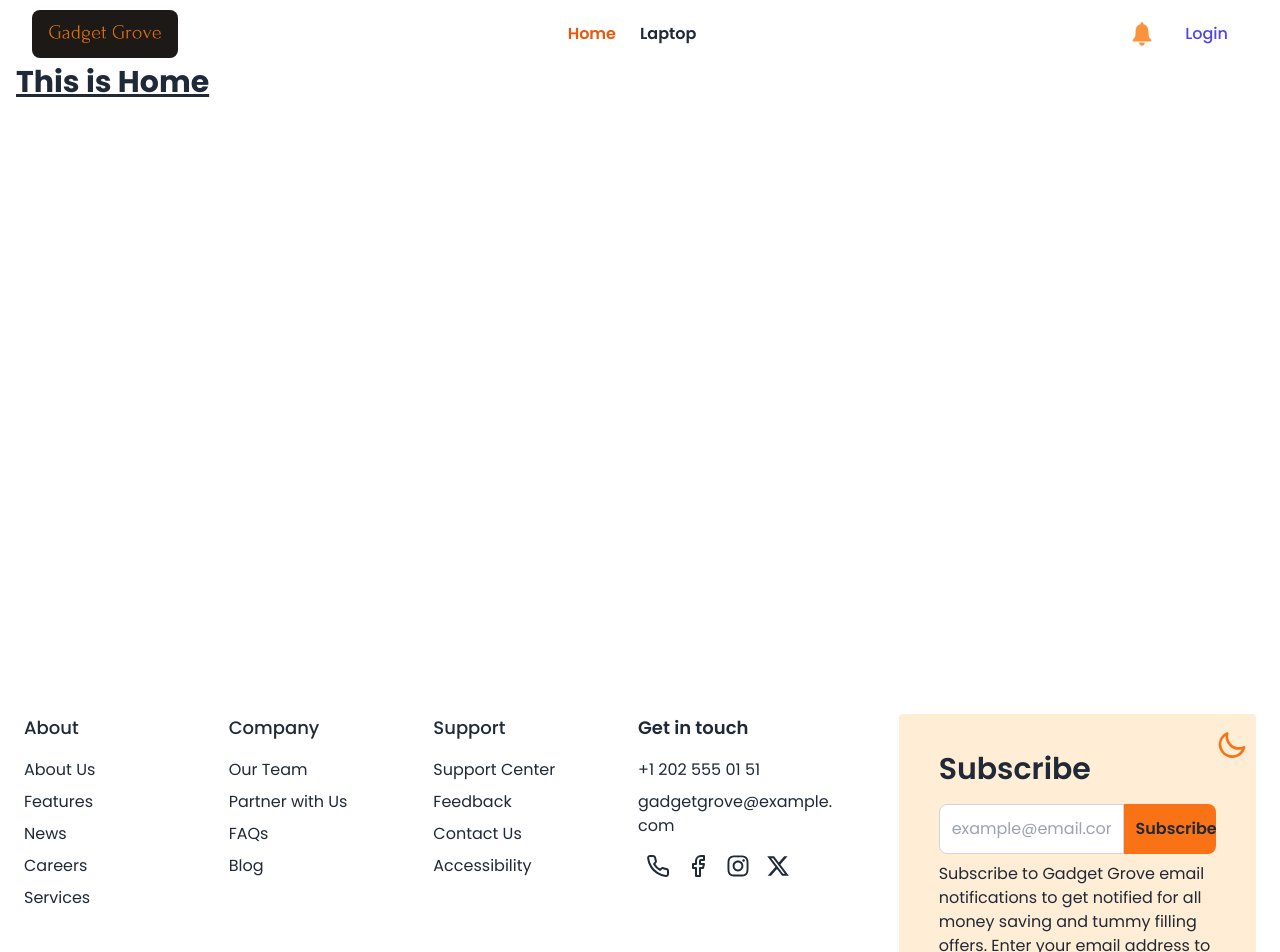
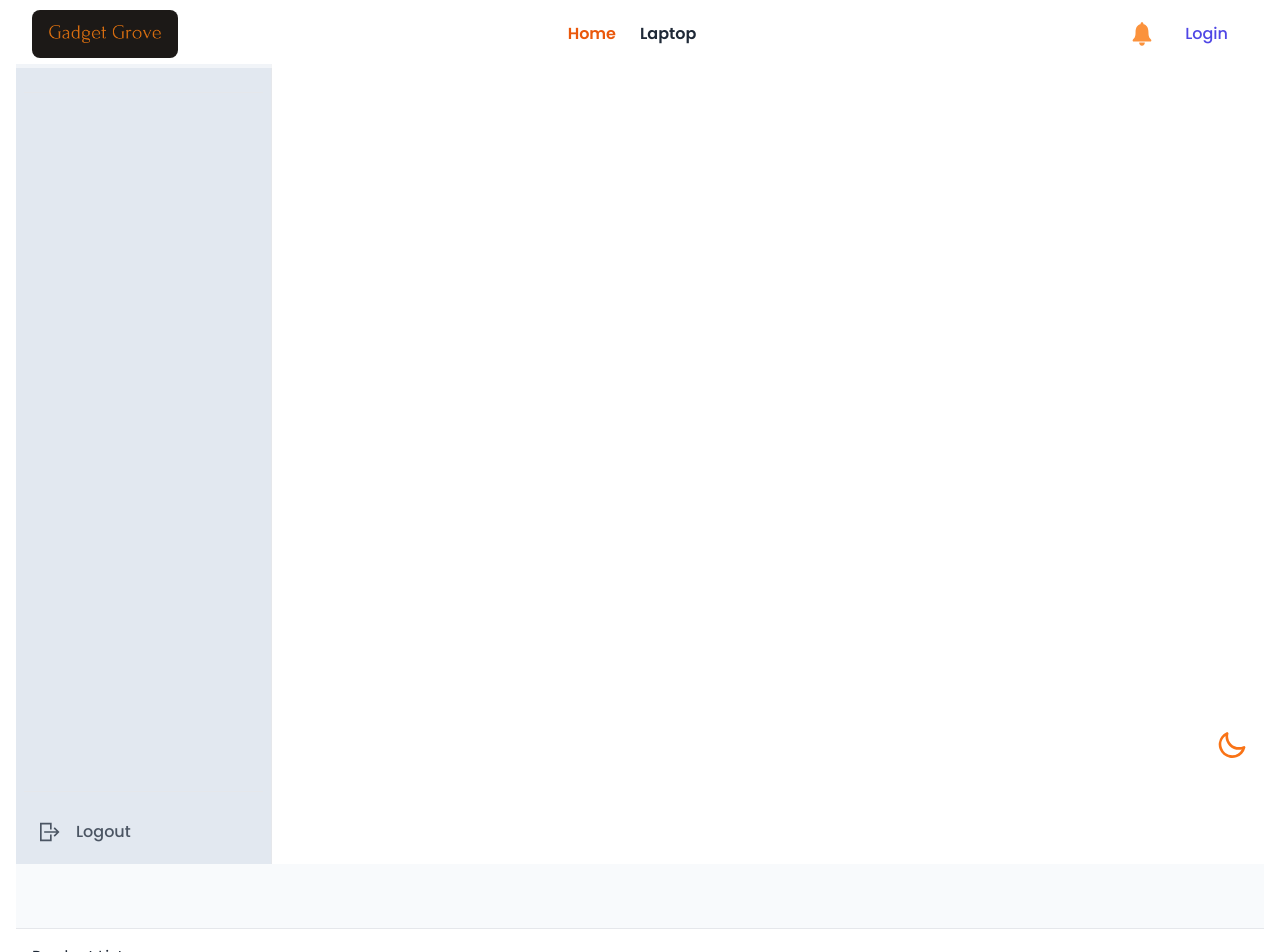
Before and after one commit to JuborajSujon/gadget-grove-frontend, a React (Vite) app: page / in a window 1280 px wide. Shown: the top 952 px of the page. Built offline with nearby package versions, Linux system fonts and the light colour scheme; no server answers.

Commit message:
Added sidebar and filter bar

```diff
--- /dev/null
+++ b/src/components/ProductNav/ProductNav.jsx
@@ -0,0 +1,35 @@
+import { FaFilter } from "react-icons/fa";
+import PropTypes from "prop-types";
+
+const ProductNav = ({ handleToggle }) => {
+  return (
+    <div className="sticky top-0 left-0 right-0 z-10 w-full bg-slate-50 dark:bg-slate-700 border-b border-gray-200">
+      {/* Small Screen Navbar */}
+      <div className=" dark:bg-slate-700 text-gray-800 flex justify-between">
+        {/* Humburger and Logo */}
+        <div className="flex items-center md:hidden">
+          <button
+            onClick={handleToggle}
+            className="mobile-menu-button p-4 focus:outline-none focus:bg-gray-200">
+            <FaFilter className="h-5 w-5 dark:text-slate-300" />
+          </button>
+        </div>
+
+        {/* Navbar */}
+        <div className="flex-1 dark:bg-slate-700">
+          <div className="navbar ">
+            {/* Search Bar input field */}
+            <div className="flex-1"></div>
+          </div>
+        </div>
+      </div>
+    </div>
+  );
+};
+
+ProductNav.propTypes = {
+  handleToggle: PropTypes.func,
+  isActive: PropTypes.bool,
+};
+
+export default ProductNav;
--- /dev/null
+++ b/src/components/Sidebar/Sidebar.jsx
@@ -0,0 +1,78 @@
+import { GrLogout } from "react-icons/gr";
+import { useNavigate } from "react-router-dom";
+import PropTypes from "prop-types";
+import useAuth from "./../../Hooks/useAuth";
+
+const Sidebar = ({ handleToggle, isActive }) => {
+  const { userSignOut, setUser } = useAuth();
+  const navigate = useNavigate();
+
+  // Logout Handler
+  const handleLogout = async () => {
+    try {
+      await userSignOut();
+      setUser(null);
+      navigate("/");
+    } catch (error) {
+      console.log(error.message);
+    }
+  };
+  return (
+    <>
+      {/* Sidebar */}
+
+      <div
+        className={`md:flex flex-col justify-between overflow-x-hidden border-r border-gray-200 bg-slate-200 dark:bg-slate-800  space-y-6 px-2 py-3 z-20 min-h-screen w-64 ${
+          isActive ? "translate-x-0" : "-translate-x-full"
+        } transform md:translate-x-0 md:static fixed top-0 left-0 h-full transition-transform duration-200 ease-in-out`}>
+        <div>
+          <div className="flex justify-end border-b border-gray-200  pb-4">
+            <button
+              onClick={handleToggle}
+              className="btn btn-circle btn-sm md:hidden">
+              <svg
+                xmlns="http://www.w3.org/2000/svg"
+                className="h-4 w-4"
+                fill="none"
+                viewBox="0 0 24 24"
+                stroke="currentColor">
+                <path
+                  strokeLinecap="round"
+                  strokeLinejoin="round"
+                  strokeWidth="2"
+                  d="M6 18L18 6M6 6l12 12"
+                />
+              </svg>
+            </button>
+          </div>
+
+          {/* Filter Menu */}
+          <div className="flex flex-col justify-between flex-1">
+            {/* Filter Menu */}
+          </div>
+        </div>
+
+        <div>
+          <hr />
+
+          {/* Profile Menu */}
+
+          <button
+            onClick={handleLogout}
+            className="flex w-full items-center px-4 py-2 mt-5 text-gray-600 hover:bg-orange-100 rounded-md hover:text-gray-700 transition-colors duration-300 transform">
+            <GrLogout className="w-5 h-5 dark:text-slate-300" />
+
+            <span className="mx-4 dark:text-slate-300 font-medium">Logout</span>
+          </button>
+        </div>
+      </div>
+    </>
+  );
+};
+
+Sidebar.propTypes = {
+  handleToggle: PropTypes.func,
+  isActive: PropTypes.bool,
+};
+
+export default Sidebar;
--- a/src/pages/Home/Home.jsx
+++ b/src/pages/Home/Home.jsx
@@ -1,11 +1,31 @@
 import { Helmet } from "react-helmet-async";
+import { useState } from "react";
+import Sidebar from "../../components/Sidebar/Sidebar";
+import ProductNav from "../../components/ProductNav/ProductNav";
 const Home = () => {
+  const [isActive, setActive] = useState(false);
+  // Sidebar Responsive Handler
+  const handleToggle = () => {
+    setActive(!isActive);
+  };
+
   return (
     <div className="mt-16 px-4">
       <Helmet>
         <title>Home</title>
       </Helmet>
-      <h2 className="text-3xl font-bold underline">This is Home</h2>
+      <div className="relative">
+        <Sidebar handleToggle={handleToggle} isActive={isActive} />
+      </div>
+
+      {/* dashboard dynamic content */}
+      <div className="flex flex-col flex-grow overflow-hidden ">
+        {/* navbar */}
+        <ProductNav handleToggle={handleToggle} isActive={isActive} />
+        <div className="flex-grow p-4 overflow-auto">
+          <h1>Product List</h1>
+        </div>
+      </div>
     </div>
   );
 };
```
